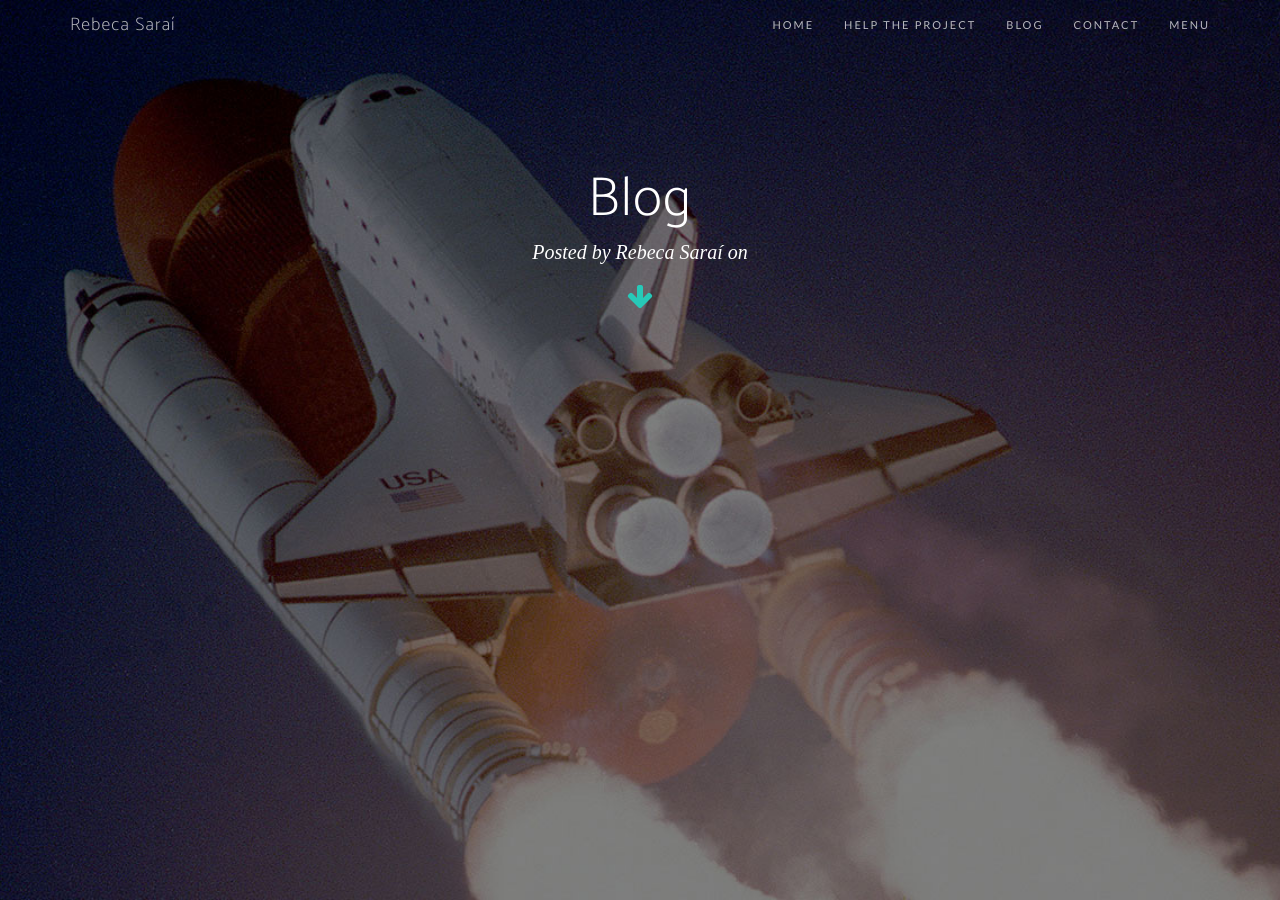
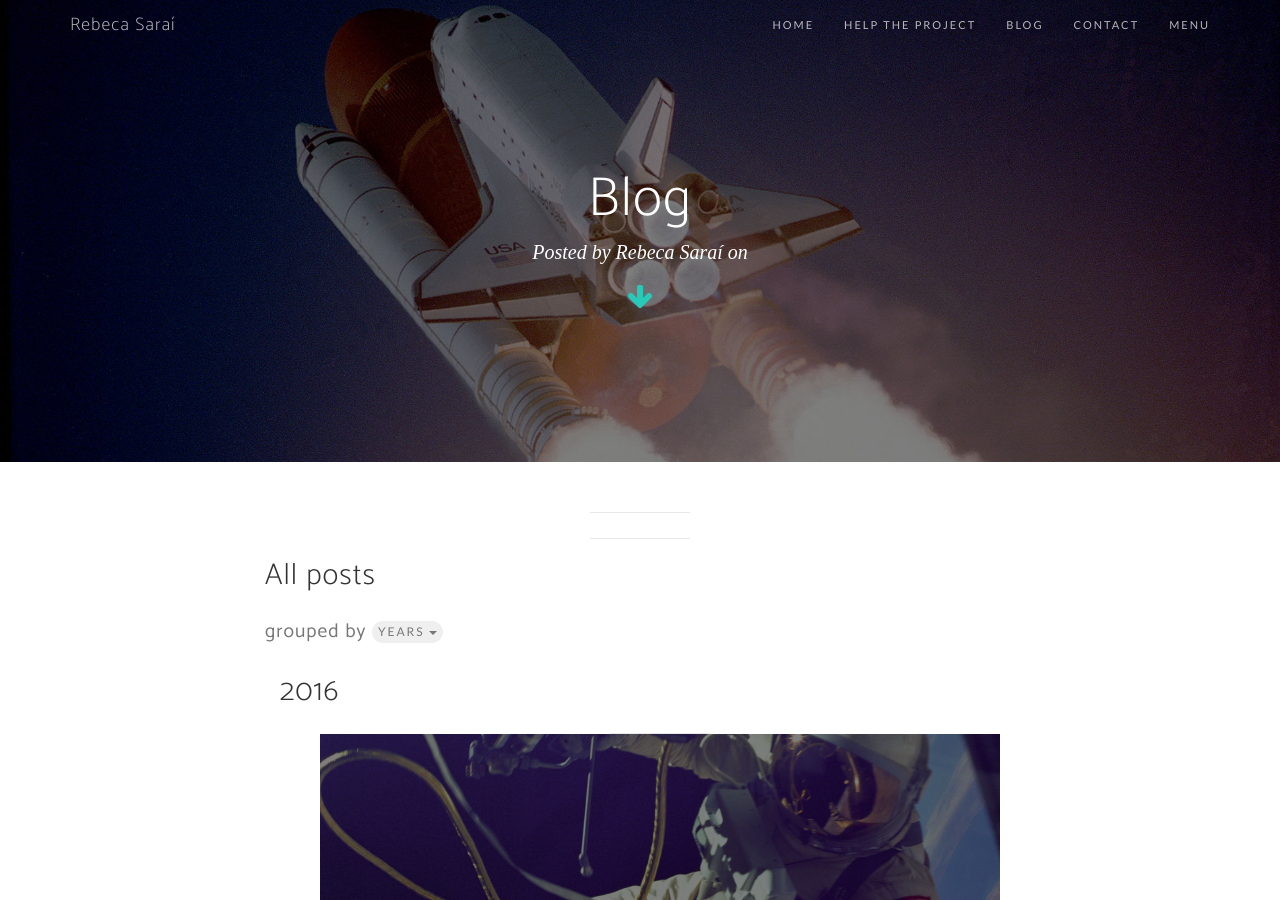
Before and after one commit to Rebecasarai/rebecasarai.github.io, a Jekyll site: the page built from blog.html, in a window 1280 px wide and 900 px high. Built offline with Jekyll 4.4.1, drawn with Linux system fonts in a browser that asks for light colours; nearby versions of some CDN libraries; some web fonts are replaced.

Commit message:
Update custom.css

```diff
--- a/css/custom.css
+++ b/css/custom.css
@@ -736,9 +736,9 @@ header .header-content {
 
 
 
-/*header {
+header {
     min-height: 0%;
-}*/
+}
 
 #gradient{
 background: linear-gradient(296deg, #31a788, #5886d4, #990d7b, #f2f9ce, #1ca9aa);
```
